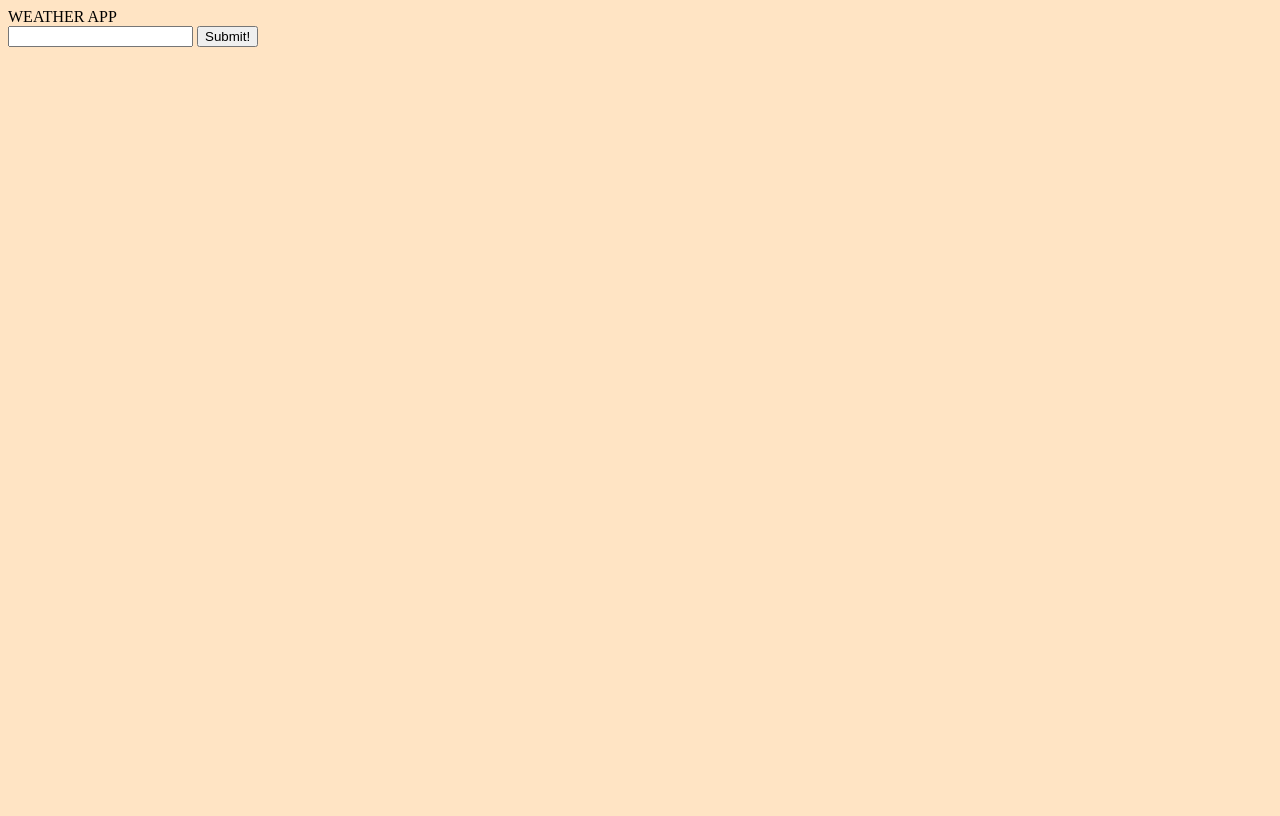
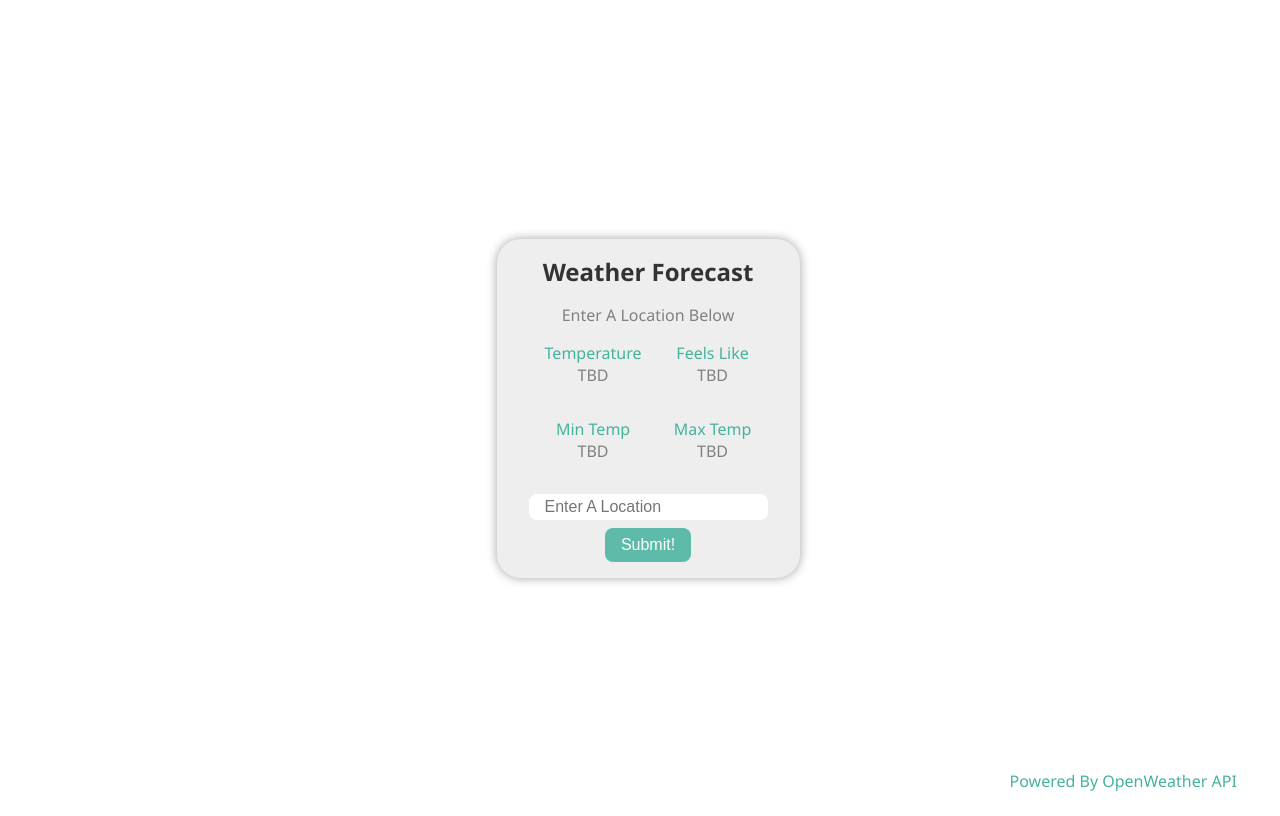
Before and after one commit to jklxco/weather-app, a plain HTML site: page index.html in a window 1280 px wide. Drawn offline with Linux system fonts and the light colour scheme; no server answers.

Commit message:
Add basic CSS styling

```diff
--- a/index.html
+++ b/index.html
@@ -4,15 +4,41 @@
     <meta charset="UTF-8">
     <meta http-equiv="X-UA-Compatible" content="IE=edge">
     <meta name="viewport" content="width=device-width, initial-scale=1.0">
-    <title>Weather App</title>
+    <title>Current Weather</title>
     <link rel="stylesheet" href="style.css">
 </head>
 <body>
-    <header>WEATHER APP</header>
-    <form id="location-form">
-        <input type="text" id="location" required>
-        <button type="submit" id="btn-location" for="location">Submit!</button>
-    </form>
+
+    <section id="main-content">
+        <header>Weather Forecast</header>
+        <div class="value" id="div-location">Enter A Location Below</div>
+        <div id="weather-details">
+            <div class="detail">
+                <div class="title">Temperature</div>
+                <div class="value" id="div-temp">TBD</div>
+            </div>
+            <div class="detail">
+                <div class="title">Feels Like</div>
+                <div class="value" id="div-feels-like">TBD</div>
+            </div>
+            <div class="detail">
+                <div class="title">Min Temp</div>
+                <div class="value" id="div-min-temp">TBD</div>
+            </div>
+            <div class="detail">
+                <div class="title">Max Temp</div>
+                <div class="value" id="div-max-temp">TBD</div>
+            </div>
+        </div>
+        <form id="location-form">
+            <input type="text" id="location" placeholder="Enter A Location" required>
+            <button type="submit" id="btn-location" for="location">Submit!</button>
+        </form>
+
+    </section>
+    <a id="open-weather">Powered By OpenWeather API</a>
+
+
     <script src="scripts.js" type="module" defer></script>
 </body>
 </html>
--- a/scripts.js
+++ b/scripts.js
@@ -1,6 +1,6 @@
 async function getData(url) {
   try {
-    const response = await fetch(url, { mode: "cors" });
+    const response = await fetch(url); //, { mode: "cors" });
     const parsedResponse = await response.json();
     return parsedResponse;
   } catch (err) {
@@ -9,19 +9,24 @@ async function getData(url) {
 }
 
 function getWeatherData(url) {
-  getData(url).then((data) => {
-    console.log(createDataObj(data));
-  });
+  getData(url)
+    .then((data) => {
+      return createDataObj(data);
+    })
+    .then((data) => {
+      showWeatherData(data);
+    });
 }
 
 function createDataObj(data) {
   const weatherData = {
+    location: data.name,
     temp: data.main.temp,
     feelsLike: data.main.feels_like,
     maxTemp: data.main.temp_max,
     minTemp: data.main.temp_min,
-    location: data.name,
   };
+
   return weatherData;
 }
 
@@ -30,7 +35,8 @@ function addButtonFunction() {
 
   form.addEventListener("submit", (e) => {
     const location = getLocation(e);
-    console.log(location);
+    const url = getUrl(location);
+    getWeatherData(url);
   });
 }
 
@@ -41,8 +47,21 @@ function getLocation(event) {
   return location;
 }
 
-let url =
-  "http://api.openweathermap.org/data/2.5/weather?q=London&APPID=5d5641dbb60e66b72a7d761606b836f6";
+function getUrl(location) {
+  return `http://api.openweathermap.org/data/2.5/weather?q=${location}&APPID=5d5641dbb60e66b72a7d761606b836f6&units=metric`;
+}
+
+function showWeatherData(data) {
+  const divLocation = document.getElementById("div-location");
+  divLocation.innerText = `${data.location}`;
+  const divTemp = document.getElementById("div-temp");
+  divTemp.innerText = `${data.temp} ºC`;
+  const divFeelsLike = document.getElementById("div-feels-like");
+  divFeelsLike.innerText = `${data.feelsLike} ºC`;
+  const divMaxTemp = document.getElementById("div-max-temp");
+  divMaxTemp.innerText = `${data.maxTemp} ºC`;
+  const divMinTemp = document.getElementById("div-min-temp");
+  divMinTemp.innerText = `${data.minTemp} ºC`;
+}
 
 addButtonFunction();
-getWeatherData(url);
--- a/style.css
+++ b/style.css
@@ -1,3 +1,108 @@
+:root {
+    font-family: 'Segoe UI', Tahoma, Geneva, Verdana, sans-serif;
+    --clr-main: #333;
+    --clr-accent: #45b29d;
+    --clr-bg: #eee;
+    --clr-muted: grey;
+
+}
+
+* {
+    color: var(--clr-main);
+    box-sizing: border-box;
+}
+
 body {
-    background-color: bisque;
+    display: flex;
+    justify-content: center;
+    align-items: center;
+    height: 100vh;
+    width: 100vw;
+    position: relative;
+    overflow: hidden;
 }
+
+section {
+    box-shadow: 0px 0px 10px 1px rgb(0 0 0 / 30%);
+    background-color: var(--clr-bg);
+    padding: 1rem 2rem;
+    border-radius: 1.5rem;
+
+}
+
+header {
+    font-size: 1.5rem;
+    font-weight: bold;
+    text-align: center;
+    padding-bottom: 0.5rem;
+    margin-bottom: 0.5rem;
+
+}
+
+
+div#weather-details {
+    display: grid;
+    grid-template: auto auto / auto auto;
+}
+
+.detail {
+    display: flex;
+    flex-direction: column;
+    padding: 1rem;
+    align-items: center;
+    justify-content: center;
+}
+
+.title {
+    color: var(--clr-accent);
+}
+
+.value {
+    color: var(--clr-muted);
+    text-align: center;
+}
+
+form {
+    padding-top: 1rem;
+    display: flex;
+    flex-direction: column;
+    justify-content: center;
+    align-items: center;
+
+}
+
+form > * {
+    font-size: 1rem;
+    border: none;
+    border-radius: 0.5rem;
+}
+
+input {
+    padding: 0.25rem 1rem 0.25rem 1rem;
+    margin-bottom: 0.5rem;
+}
+
+button {
+    max-width: fit-content;
+    padding: 0.5rem 1rem;
+    background-color: var(--clr-accent);
+    color: white;
+    opacity: 0.85;
+
+}
+
+button:hover {
+    opacity: 1;
+}
+
+a {
+    position: absolute;
+    right: 4%;
+    bottom: 2%;
+    color: var(--clr-accent);
+
+}
+
+a:hover {
+ color: #318e7c;
+}
```
